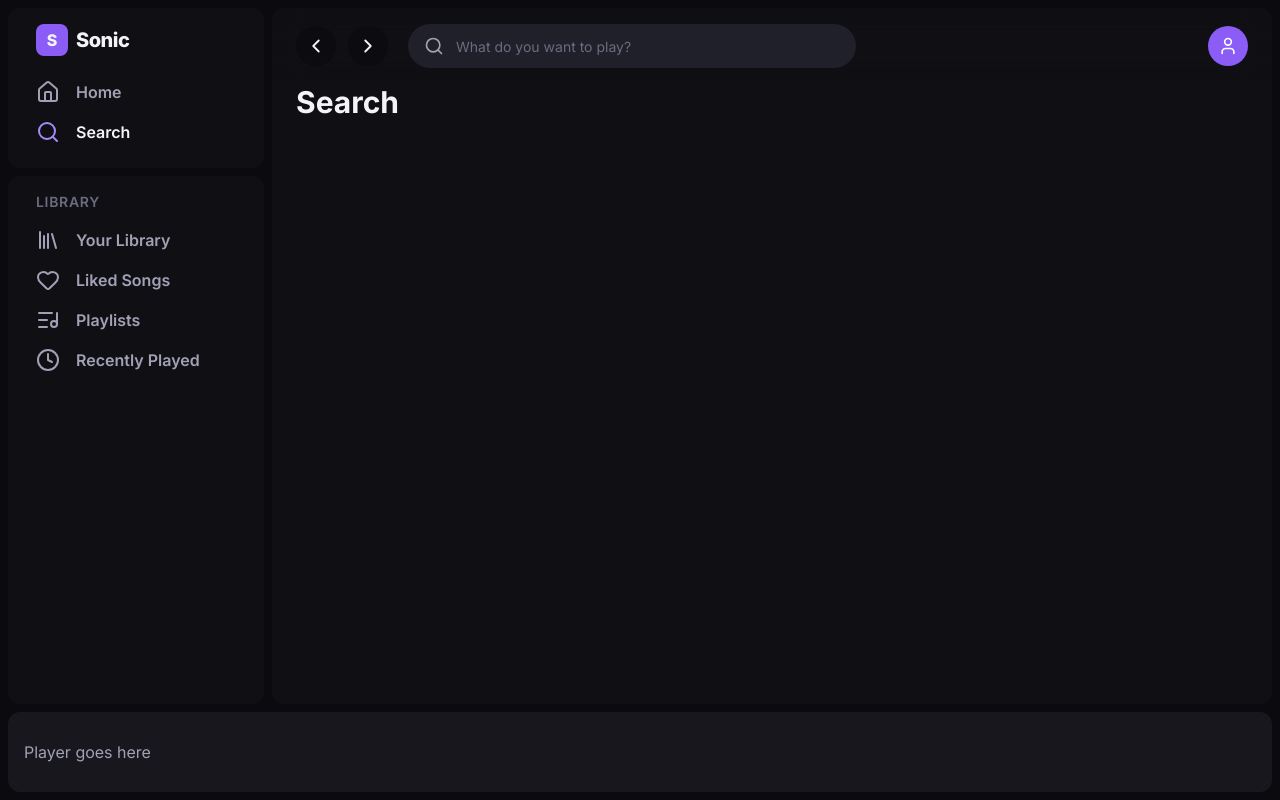
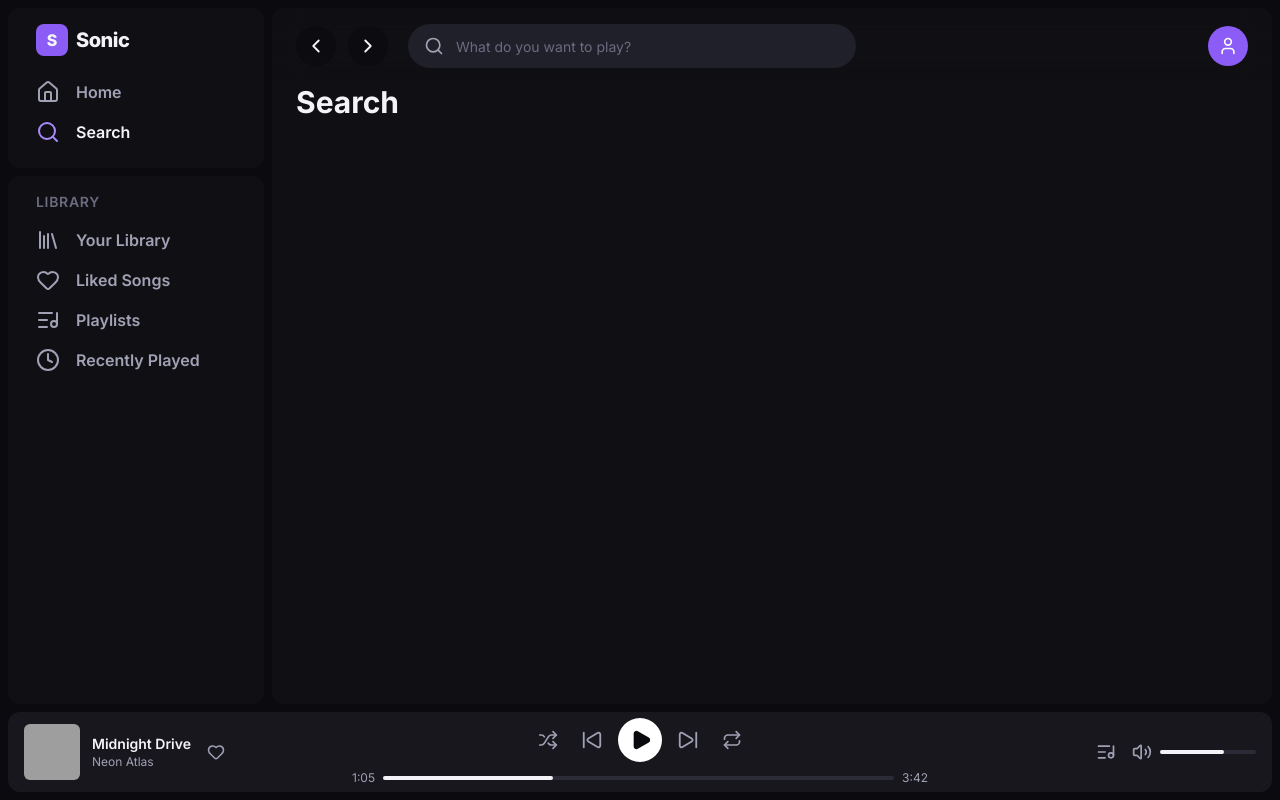
Before and after one commit to Ashtik0716/Sonic, a React (Vite) app in the folder client/: page /search in a window 1280 px wide. Built offline with nearby package versions, Linux system fonts and the light colour scheme; grey boxes are pictures that could not be loaded.

Commit message:
Add static Player bar with local play and like state

```diff
--- a/client/src/components/layout/AppLayout.jsx
+++ b/client/src/components/layout/AppLayout.jsx
@@ -1,6 +1,7 @@
 import { Outlet } from 'react-router-dom'
 import Sidebar from './Sidebar'
 import Navbar from './Navbar'
+import Player from './Player'
 
 function AppLayout() {
     return (
@@ -22,10 +23,9 @@ function AppLayout() {
             </div>
 
             {/* Player placeholder: fixed height, always visible */}
+            {/* Player: fixed height, always visible */}
             <footer className="h-24 shrink-0 p-2">
-        <div className="flex h-full items-center rounded-xl bg-surface-800 px-4 text-ink-300">
-          Player goes here
-        </div>
+                <Player />
             </footer>
         </div>
     )
--- /dev/null
+++ b/client/src/components/layout/Player.jsx
@@ -0,0 +1,112 @@
+import { useState } from 'react'
+import {
+  Shuffle,
+  SkipBack,
+  SkipForward,
+  Play,
+  Pause,
+  Repeat,
+  Heart,
+  Volume2,
+  ListMusic,
+} from 'lucide-react'
+import { nowPlaying } from '../../data/mockTracks'
+
+// Small reusable button so we don't repeat these classes 7 times
+function IconButton({ icon: Icon, label, active = false, size = 20, onClick }) {
+  return (
+    <button
+      onClick={onClick}
+      aria-label={label}
+      className={`flex h-9 w-9 items-center justify-center rounded-full transition hover:scale-110 ${
+        active ? 'text-brand-400' : 'text-ink-300 hover:text-ink-100'
+      }`}
+    >
+      <Icon size={size} />
+    </button>
+  )
+}
+
+function Player() {
+  // Local state for now; becomes global state in Phase 4
+  const [isPlaying, setIsPlaying] = useState(false)
+  const [isLiked, setIsLiked] = useState(false)
+
+  return (
+    <div className="grid h-full grid-cols-[1fr_auto] items-center gap-4 rounded-xl bg-surface-800 px-4 md:grid-cols-[1fr_2fr_1fr]">
+      {/* LEFT: artwork + track info */}
+      <div className="flex min-w-0 items-center gap-3">
+        <img
+          src={nowPlaying.cover}
+          alt={`${nowPlaying.title} cover`}
+          className="h-14 w-14 shrink-0 rounded-md object-cover"
+        />
+        {/* min-w-0 + truncate: long titles get "..." instead of breaking layout */}
+        <div className="min-w-0">
+          <p className="truncate text-sm font-semibold">{nowPlaying.title}</p>
+          <p className="truncate text-xs text-ink-300">{nowPlaying.artist}</p>
+        </div>
+        <button
+          onClick={() => setIsLiked(!isLiked)}
+          aria-label={isLiked ? 'Unlike' : 'Like'}
+          className="ml-1 hidden transition hover:scale-110 sm:block"
+        >
+          <Heart
+            size={18}
+            className={isLiked ? 'fill-brand-400 text-brand-400' : 'text-ink-300'}
+          />
+        </button>
+      </div>
+
+      {/* CENTRE: controls + progress bar */}
+      <div className="flex flex-col items-center gap-2">
+        <div className="flex items-center gap-2">
+          {/* Shuffle and repeat are hidden on small screens to save space */}
+          <div className="hidden sm:block">
+            <IconButton icon={Shuffle} label="Shuffle" />
+          </div>
+          <IconButton icon={SkipBack} label="Previous" size={22} />
+
+          {/* Main play/pause button: icon depends on isPlaying */}
+          <button
+            onClick={() => setIsPlaying(!isPlaying)}
+            aria-label={isPlaying ? 'Pause' : 'Play'}
+            className="flex h-11 w-11 items-center justify-center rounded-full bg-white text-surface-950 transition hover:scale-105"
+          >
+            {isPlaying ? (
+              <Pause size={22} className="fill-current" />
+            ) : (
+              <Play size={22} className="ml-0.5 fill-current" />
+            )}
+          </button>
+
+          <IconButton icon={SkipForward} label="Next" size={22} />
+          <div className="hidden sm:block">
+            <IconButton icon={Repeat} label="Repeat" />
+          </div>
+        </div>
+
+        {/* Progress bar: hidden on the smallest screens; static for now */}
+        <div className="hidden w-full max-w-xl items-center gap-2 text-xs text-ink-300 md:flex">
+          <span>1:05</span>
+          <div className="group h-1 flex-1 rounded-full bg-surface-600">
+            {/* The filled part: width is a percentage of the track */}
+            <div className="h-full w-1/3 rounded-full bg-ink-100 transition-colors group-hover:bg-brand-400" />
+          </div>
+          <span>{nowPlaying.duration}</span>
+        </div>
+      </div>
+
+      {/* RIGHT: queue + volume (hidden on mobile) */}
+      <div className="hidden items-center justify-end gap-2 md:flex">
+        <IconButton icon={ListMusic} label="Queue" />
+        <Volume2 size={20} className="text-ink-300" />
+        <div className="group h-1 w-24 rounded-full bg-surface-600">
+          <div className="h-full w-2/3 rounded-full bg-ink-100 transition-colors group-hover:bg-brand-400" />
+        </div>
+      </div>
+    </div>
+  )
+}
+
+export default Player
--- /dev/null
+++ b/client/src/data/mockTracks.jsx
@@ -0,0 +1,9 @@
+// Mock data: replaced by real API data in Phase 6
+export const nowPlaying = {
+  id: 1,
+  title: 'Midnight Drive',
+  artist: 'Neon Atlas',
+  // picsum.photos gives a random placeholder image for a given seed
+  cover: 'https://picsum.photos/seed/sonic1/200',
+  duration: '3:42',
+}
```
Lines whose indentation alone changed are shown as unchanged.
